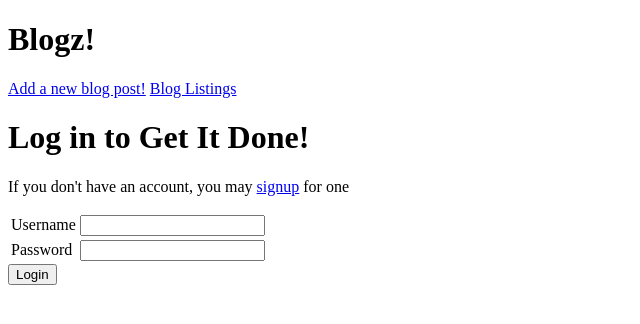
After one commit to hankwiseman/blogz, a Flask app: page /login in a window 1280 px wide. The commit adds this page. Shown: the top 324 px of the page, without its empty margins (0-640 px from the left). Run offline with Flask 2, Linux system fonts and the light colour scheme.

Commit message:
at the require login stage

```diff
--- a/main.py
+++ b/main.py
@@ -1,4 +1,4 @@
-from flask import Flask, request, redirect, render_template
+from flask import Flask, request, redirect, render_template, session, flash
 from flask_sqlalchemy import SQLAlchemy
 
 app = Flask(__name__)
@@ -6,6 +6,7 @@ app.config['DEBUG'] = True
 app.config['SQLALCHEMY_DATABASE_URI'] = 'mysql+pymysql://build-a-blog:MyNewPass@localhost:8889/build-a-blog'
 app.config['SQLALCHEMY_ECHO'] = True
 db = SQLAlchemy(app)
+app.secret_key = 'y337kGcys&zP3B'
 
 
 class Blog(db.Model):
@@ -13,11 +14,79 @@ class Blog(db.Model):
     id = db.Column(db.Integer, primary_key=True)
     title = db.Column(db.String(120))
     body = db.Column(db.String(500))
+    owner_id = db.Column(db.Integer, db.ForeignKey('user.id'))
 
-    def __init__(self, title, body):
+    def __init__(self, title, body, owner):
         self.title = title
         self.body = body
+        self.owner = owner
 
+class User(db.Model):
+
+    id = db.Column(db.Integer, primary_key=True)
+    username = db.Column(db.String(120), unique=True)
+    password = db.Column(db.String(120))
+    blogs = db.relationship('Blog', backref='owner')
+
+    def __init__(self, username, password):
+        self.username = username
+        self.password = password
+
+@app.before_request
+def require_login():
+    allowed_routes = ['login', 'signup']
+    if request.endpoint not in allowed_routes and 'username' not in session:
+        return redirect('/login')
+
+@app.route('/login', methods=['POST', 'GET'])
+def login():
+    if request.method == 'POST':
+        username = request.form['username']
+        password = request.form['password']
+        user = User.query.filter_by(username=username).first()
+        if user and user.password == password:
+            session['username'] = username
+            flash("Logged in")
+            return redirect('/newpost')
+        else:
+            flash('User password incorrect, or user does not exist', 'error')
+
+    return render_template('login.html')
+
+
+@app.route('/signup', methods=['POST', 'GET'])
+def signup():
+    if request.method == 'POST':
+        username = request.form['username']
+        password = request.form['password']
+        verify = request.form['verify']
+
+        # TODO - validate user's data
+            # if the user typed nothing at all, redirect and tell them the error
+        if len(username) < 3 or len(username) > 20:
+            username_error = "The username is not between 3 and 20 characters."
+            return render_template('signup.html', username_error=username_error)
+
+        if len(password) < 3 or len(password) > 20:
+            password_error = "The password is not between 3 and 20 characters."
+            return render_template('signup.html', password_error=password_error)
+
+        if password != verify:
+            verify_error = "The passwords do not match"
+            return render_template('index.html', verify_error=verify_error)
+
+        existing_user = User.query.filter_by(username=username).first()
+        if not existing_user:
+            new_user = User(username, password)
+            db.session.add(new_user)
+            db.session.commit()
+            session['username'] = username
+            return redirect('/login')
+        else:
+            # TODO - user better response messaging
+            return "<h1>Duplicate user</h1>"
+
+    return render_template('signup.html')
 
 @app.route('/', methods=['POST', 'GET'])
 def index():
@@ -37,6 +106,8 @@ def index():
 @app.route('/newpost', methods=['POST', 'GET'])
 def delete_task():
 
+    owner = User.query.filter_by(username=session['username']).first()
+
     if request.method == 'POST':
         blog_title = request.form['title']
         if blog_title == "":
@@ -46,7 +117,7 @@ def delete_task():
         if blog_content == "":
             content_error = "The blog post must have content!"
             return render_template('newpost.html',content_error=content_error)
-        new_blog = Blog(title =blog_title, body =blog_content)
+        new_blog = Blog(title =blog_title, body =blog_content, owner = owner)
         db.session.add(new_blog)
         db.session.commit()
         new_blog_link = '/?id='+str(new_blog.id)
--- a/templates/base.html
+++ b/templates/base.html
@@ -4,9 +4,17 @@
         <title>{{title}}</title>
     </head>
 <body>
-    <h1>Build-A-Blog!</h1>
+    <h1>Blogz!</h1>
     <a href= "/newpost") >Add a new blog post!</a>
     <a href= "/") >Blog Listings</a>
+
+    {% with messages = get_flashed_messages(with_categories=True) %}
+    <ul>
+    {% for category,message in messages %}
+        <li class="{{category}}">{{message}}</li>
+    {% endfor %}
+    </ul>
+    {% endwith %}
 
     {% block content %}
     {% endblock %}
--- /dev/null
+++ b/templates/login.html
@@ -0,0 +1,23 @@
+{% extends "base.html" %}
+
+{% block content %}
+<h1>Log in to Get It Done!</h1>
+<p>If you don't have an account, you may <a href="/signup">signup</a> for one</p>
+<form action="/login" method="post">
+    <table>
+        <tr>
+            <td><label for="username">Username</label></td>
+            <td>
+                <input name="username" type="username" value="{{ username }}">
+            </td>
+        </tr>
+        <tr>
+            <td><label for="password">Password</label></td>
+            <td>
+                <input name="password" type="password">
+            </td>
+        </tr>
+    </table>
+    <input type="submit" value="Login">
+</form>
+{% endblock %}
```
Also changed, not shown: templates/signup.html (added, +37 -0 lines).
